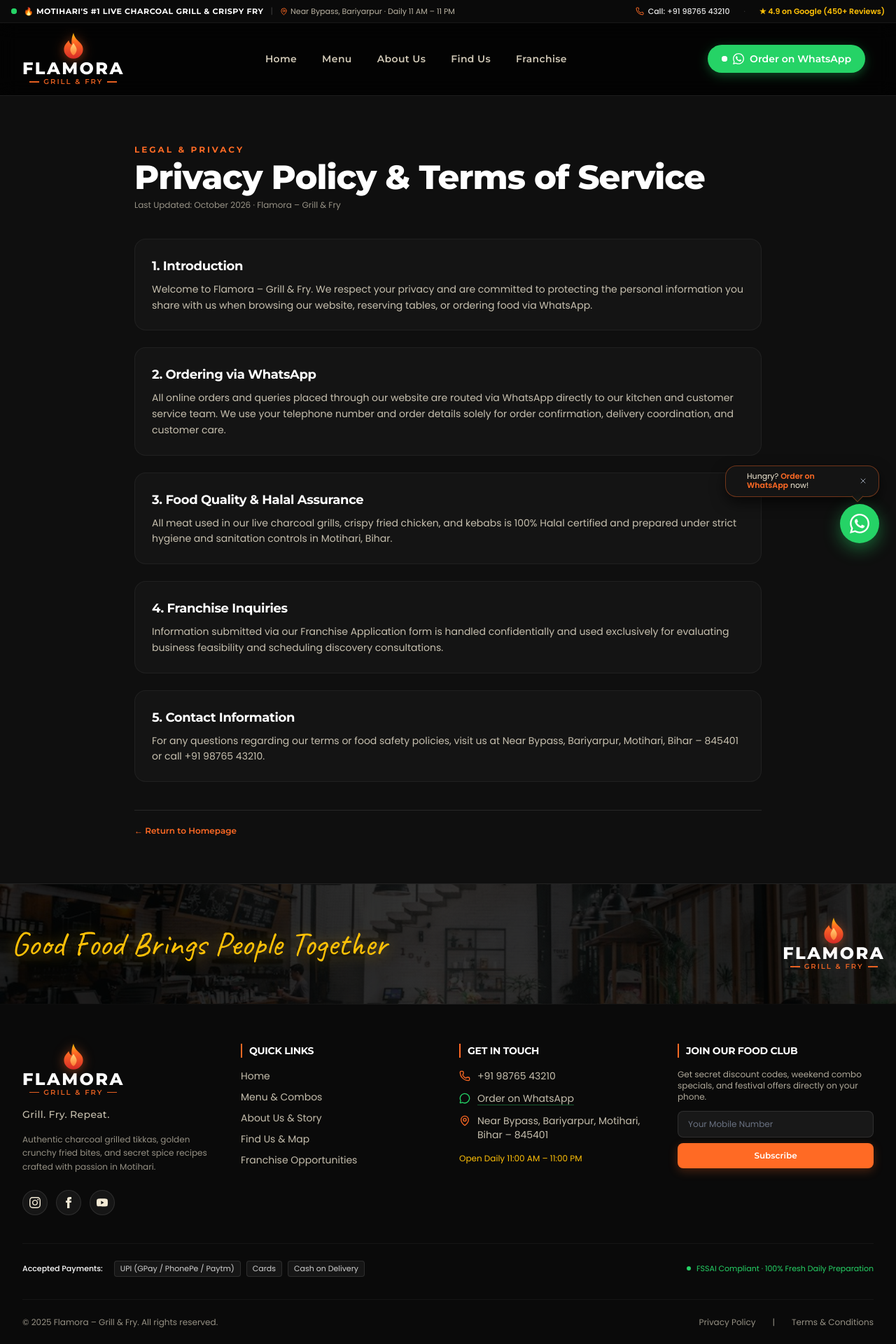
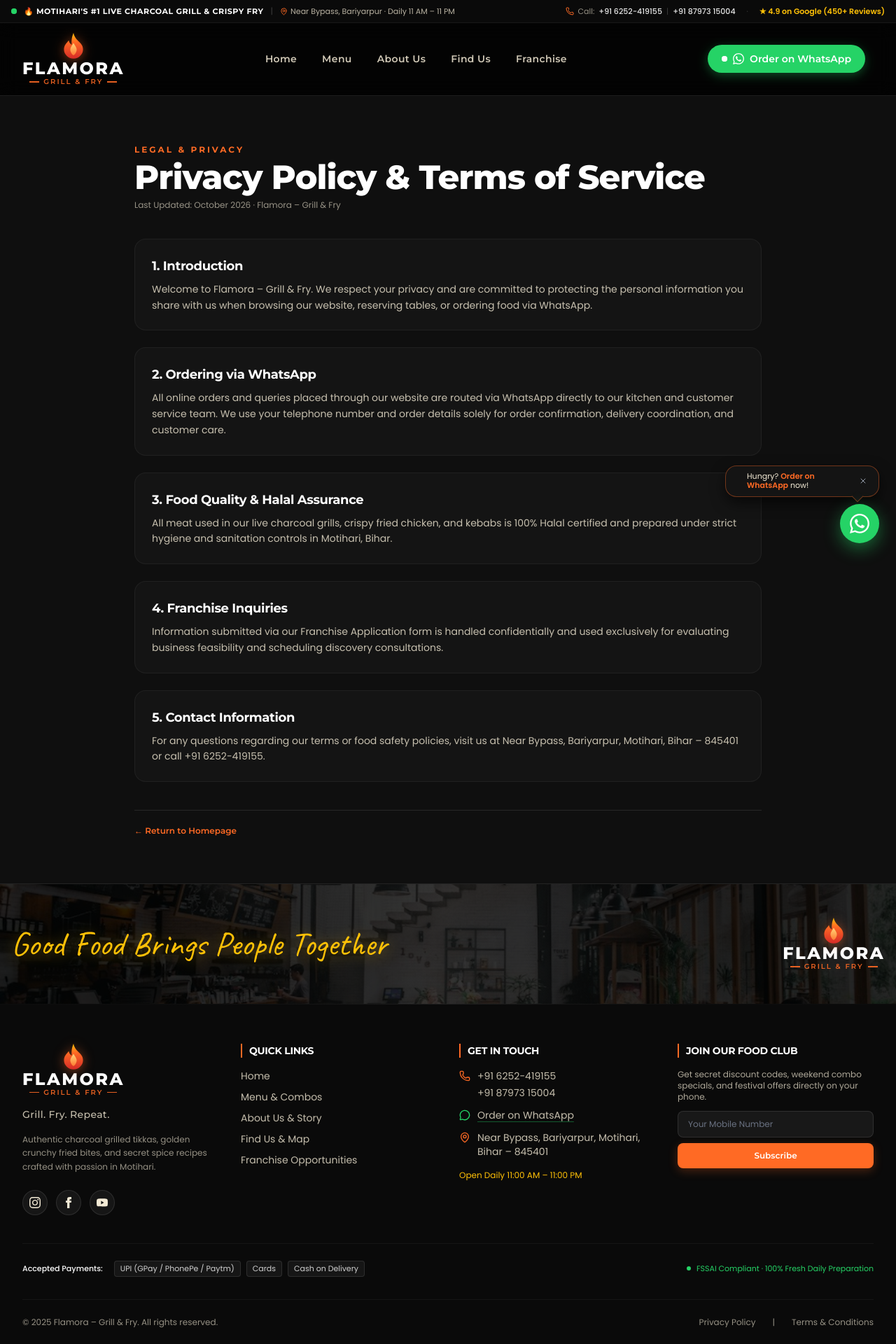
Before and after one commit to rt-bt/flamora, a Next.js app: page /terms in a window 1280 px wide. Shown: the top 1920 px of the page at 70% size. Built offline with nearby package versions, Linux system fonts and the light colour scheme.

Commit message:
feat(contact): add official contact numbers +91 6252-419155 and +91 8797315004 across site

```diff
--- a/src/app/find-us/page.tsx
+++ b/src/app/find-us/page.tsx
@@ -128,12 +128,21 @@ export default function FindUsPage() {
                   </div>
                   <div>
                     <p className="font-semibold text-white">Direct Phone Call</p>
-                    <a
-                      href={`tel:${siteConfig.phoneRaw}`}
-                      className="text-xs sm:text-sm text-[#FF6A24] hover:underline font-semibold mt-1 block"
-                    >
-                      {siteConfig.phoneDisplay}
-                    </a>
+                    <div className="mt-1 flex flex-wrap items-center gap-2 text-xs sm:text-sm font-semibold">
+                      <a
+                        href={`tel:${siteConfig.phoneRaw}`}
+                        className="text-[#FF6A24] hover:underline"
+                      >
+                        {siteConfig.phoneDisplay}
+                      </a>
+                      <span className="text-white/30">•</span>
+                      <a
+                        href={`tel:${siteConfig.phoneRaw2}`}
+                        className="text-[#FF6A24] hover:underline"
+                      >
+                        {siteConfig.phoneDisplay2}
+                      </a>
+                    </div>
                   </div>
                 </div>
               </div>
--- a/src/app/franchise/page.tsx
+++ b/src/app/franchise/page.tsx
@@ -392,13 +392,21 @@ export default function FranchisePage() {
               <p className="text-xs text-[#F4EBD6]/70">
                 Call our corporate franchise desk for priority consultation:
               </p>
-              <div className="flex flex-wrap items-center gap-4 text-xs font-semibold">
+              <div className="flex flex-wrap items-center gap-3 text-xs font-semibold">
                 <a
                   href={`tel:${siteConfig.phoneRaw}`}
                   className="flex items-center gap-1.5 text-[#FF6A24] hover:underline"
                 >
                   <Phone size={14} />
                   <span>{siteConfig.phoneDisplay}</span>
+                </a>
+                <span className="text-gray-600">•</span>
+                <a
+                  href={`tel:${siteConfig.phoneRaw2}`}
+                  className="flex items-center gap-1.5 text-[#FF6A24] hover:underline"
+                >
+                  <Phone size={14} />
+                  <span>{siteConfig.phoneDisplay2}</span>
                 </a>
                 <span className="text-gray-600">|</span>
                 <a
--- a/src/components/Footer.tsx
+++ b/src/components/Footer.tsx
@@ -138,12 +138,20 @@ export default function Footer() {
             <ul className="space-y-3 text-sm text-[#F4EBD6]/80">
               <li className="flex items-start gap-2.5">
                 <Phone size={16} className="text-[#FF6A24] mt-0.5 flex-shrink-0" />
+                <div className="flex flex-col gap-1">
                   <a
                     href={`tel:${siteConfig.phoneRaw}`}
                     className="hover:text-[#FF6A24] transition-colors"
                   >
                     {siteConfig.phoneDisplay}
                   </a>
+                  <a
+                    href={`tel:${siteConfig.phoneRaw2}`}
+                    className="hover:text-[#FF6A24] transition-colors"
+                  >
+                    {siteConfig.phoneDisplay2}
+                  </a>
+                </div>
               </li>
               <li className="flex items-start gap-2.5">
                 <MessageCircle size={16} className="text-[#25D366] mt-0.5 flex-shrink-0" />
--- a/src/components/JsonLd.tsx
+++ b/src/components/JsonLd.tsx
@@ -13,7 +13,7 @@ export default function JsonLd() {
       `${siteConfig.seo.siteUrl}/images/flame-grills.jpg`,
       `${siteConfig.seo.siteUrl}/images/combo-club.jpg`,
     ],
-    telephone: siteConfig.phoneRaw,
+    telephone: [siteConfig.phoneRaw, siteConfig.phoneRaw2],
     email: siteConfig.email,
     url: siteConfig.seo.siteUrl,
     servesCuisine: [
--- a/src/components/Navbar.tsx
+++ b/src/components/Navbar.tsx
@@ -50,14 +50,24 @@ export default function Navbar() {
             </span>
           </div>
 
-          <div className="flex items-center gap-5 text-[11px]">
+          <div className="flex items-center gap-4 text-[11px]">
+            <div className="flex items-center gap-1.5 text-white/90">
+              <Phone size={12} className="text-[#FF6A24]" />
+              <span className="text-[#F4EBD6]/60">Call:</span>
               <a
                 href={`tel:${siteConfig.phoneRaw}`}
-              className="flex items-center gap-1.5 text-white/90 hover:text-[#FF6A24] transition-colors font-medium"
+                className="hover:text-[#FF6A24] transition-colors font-medium"
               >
-              <Phone size={12} className="text-[#FF6A24]" />
-              <span>Call: {siteConfig.phoneDisplay}</span>
+                {siteConfig.phoneDisplay}
               </a>
+              <span className="text-white/20">|</span>
+              <a
+                href={`tel:${siteConfig.phoneRaw2}`}
+                className="hover:text-[#FF6A24] transition-colors font-medium"
+              >
+                {siteConfig.phoneDisplay2}
+              </a>
+            </div>
             <span className="text-white/20">·</span>
             <span className="text-[#FFC107] font-semibold flex items-center gap-1">
               ★ 4.9 on Google (450+ Reviews)
@@ -204,13 +214,22 @@ export default function Navbar() {
                 <span>Order on WhatsApp</span>
               </a>
 
+              <div className="grid grid-cols-2 gap-2 w-full">
                 <a
                   href={`tel:${siteConfig.phoneRaw}`}
-                className="w-full flex items-center justify-center gap-2 bg-white/5 border border-white/10 text-white/90 hover:text-white py-2.5 rounded-full font-heading font-medium text-xs"
+                  className="flex items-center justify-center gap-1.5 bg-white/5 border border-white/10 text-white/90 hover:text-white py-2 rounded-full font-heading font-medium text-[11px]"
                 >
-                <Phone size={13} className="text-[#FF6A24]" />
-                <span>Call: {siteConfig.phoneDisplay}</span>
+                  <Phone size={12} className="text-[#FF6A24]" />
+                  <span>{siteConfig.phoneDisplay}</span>
                 </a>
+                <a
+                  href={`tel:${siteConfig.phoneRaw2}`}
+                  className="flex items-center justify-center gap-1.5 bg-white/5 border border-white/10 text-white/90 hover:text-white py-2 rounded-full font-heading font-medium text-[11px]"
+                >
+                  <Phone size={12} className="text-[#FF6A24]" />
+                  <span>{siteConfig.phoneDisplay2}</span>
+                </a>
+              </div>
 
               <p className="text-[10px] text-center text-gray-500 pt-1">
                 Near Bypass, Bariyarpur, Motihari
--- a/src/config/siteConfig.ts
+++ b/src/config/siteConfig.ts
@@ -6,6 +6,9 @@ export interface SiteConfig {
   heroBadge: string;
   phoneDisplay: string;
   phoneRaw: string;
+  phoneDisplay2: string;
+  phoneRaw2: string;
+  phones: Array<{ display: string; raw: string; label?: string }>;
   whatsappNumber: string;
   whatsappOrderBaseUrl: string;
   email: string;
@@ -49,10 +52,16 @@ export const siteConfig: SiteConfig = {
   tagline: "Grill. Fry. Repeat.",
   handwrittenTagline: "Good Food Brings People Together",
   heroBadge: "FIRE. FLAVOUR. FLAMORA.",
-  phoneDisplay: "+91 98765 43210",
-  phoneRaw: "+919876543210",
-  whatsappNumber: "919876543210",
-  whatsappOrderBaseUrl: "https://wa.me/919876543210",
+  phoneDisplay: "+91 6252-419155",
+  phoneRaw: "+916252419155",
+  phoneDisplay2: "+91 87973 15004",
+  phoneRaw2: "+918797315004",
+  phones: [
+    { display: "+91 6252-419155", raw: "+916252419155", label: "Landline" },
+    { display: "+91 87973 15004", raw: "+918797315004", label: "Mobile" },
+  ],
+  whatsappNumber: "918797315004",
+  whatsappOrderBaseUrl: "https://wa.me/918797315004",
   email: "hello@flamoragrill.com",
   address: {
     street: "Near Bypass, Bariyarpur",
```
Lines whose indentation alone changed are shown as unchanged.
